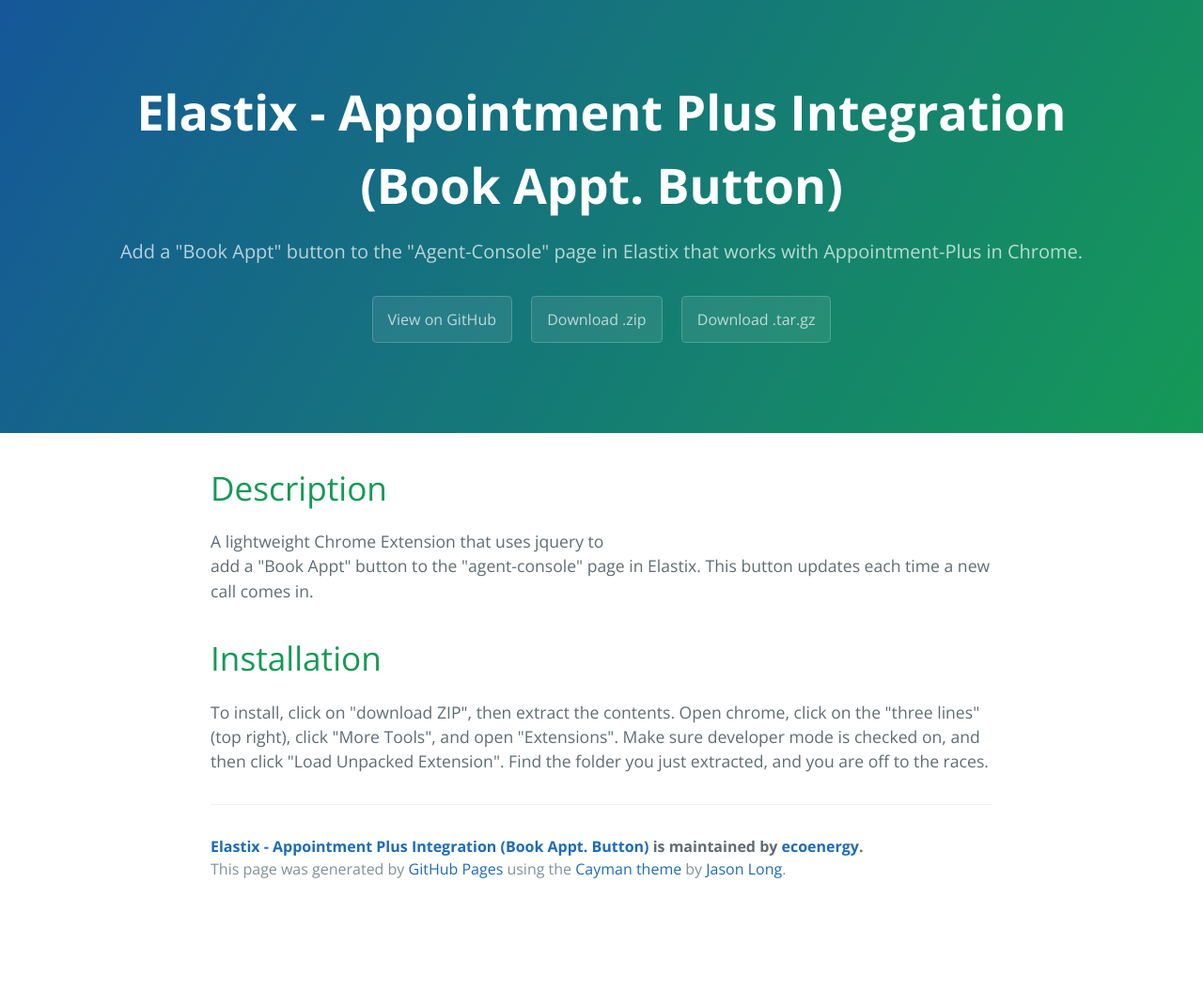
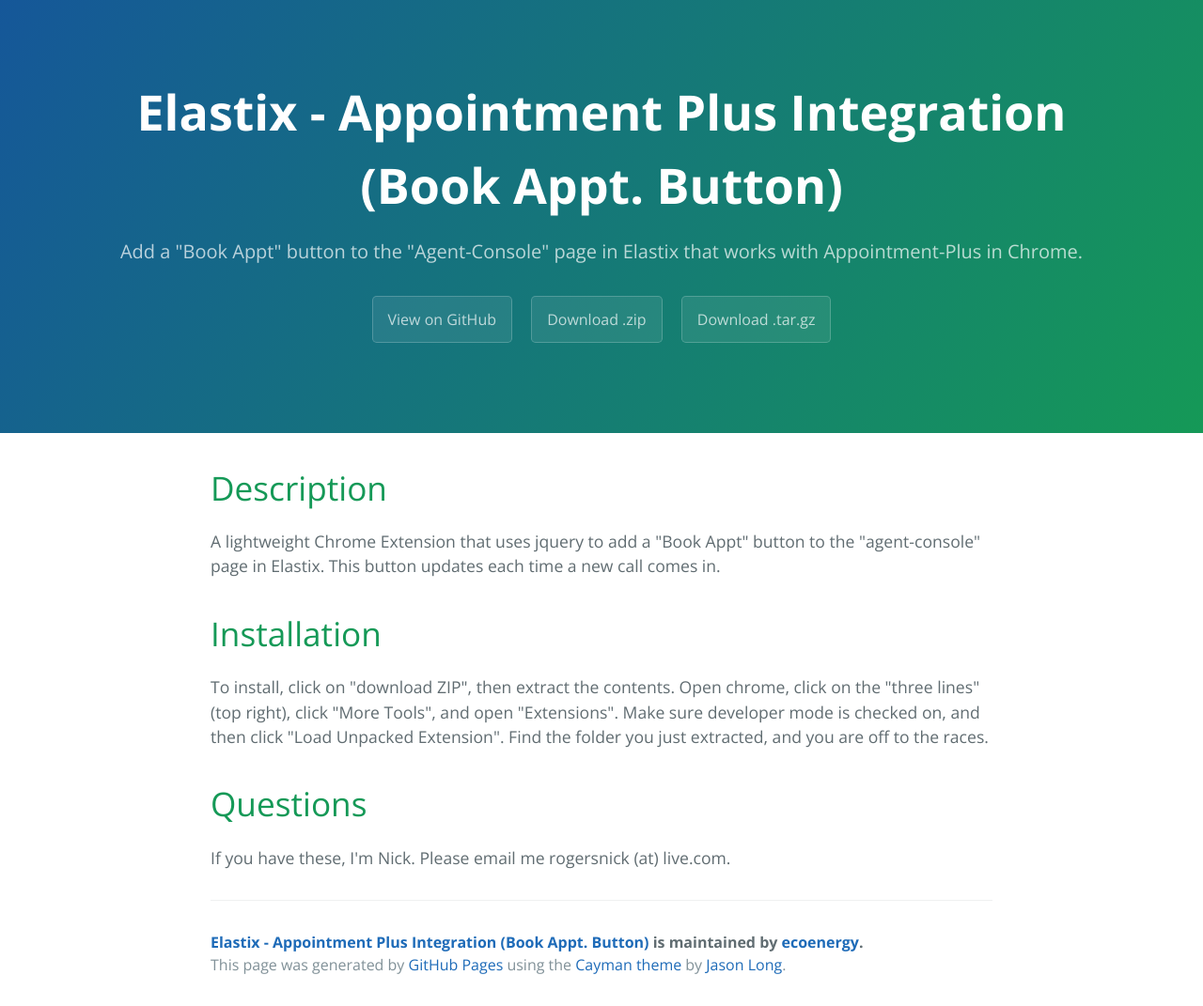
Before and after one commit to ecoenergy/book_appt, a plain HTML site: page index.html in a window 1280 px wide. Shown: the whole page at 94% size. Before the commit the page ends 969 px from the top, so only its background shows below. Drawn offline with nearby package versions, Linux system fonts and the light colour scheme.

```diff
--- a/index.html
+++ b/index.html
@@ -22,12 +22,17 @@
       <h1>
 <a id="description" class="anchor" href="#description" aria-hidden="true"><span class="octicon octicon-link"></span></a>Description</h1>
 
-<p>A lightweight Chrome Extension that uses jquery to <br>add a "Book Appt" button to the "agent-console" page in Elastix. This button updates each time a new call comes in.</p>
+<p>A lightweight Chrome Extension that uses jquery to add a "Book Appt" button to the "agent-console" page in Elastix. This button updates each time a new call comes in.</p>
 
 <h1>
 <a id="installation" class="anchor" href="#installation" aria-hidden="true"><span class="octicon octicon-link"></span></a>Installation</h1>
 
 <p>To install, click on "download ZIP", then extract the contents. Open chrome, click on the "three lines" (top right), click "More Tools", and open "Extensions". Make sure developer mode is checked on, and then click "Load Unpacked Extension". Find the folder you just extracted, and you are off to the races.</p>
+
+<h1>
+<a id="questions" class="anchor" href="#questions" aria-hidden="true"><span class="octicon octicon-link"></span></a>Questions</h1>
+
+<p>If you have these, I'm Nick. Please email me rogersnick (at) live.com. </p>
 
       <footer class="site-footer">
         <span class="site-footer-owner"><a href="https://github.com/ecoenergy/book_appt">Elastix - Appointment Plus Integration (Book Appt. Button)</a> is maintained by <a href="https://github.com/ecoenergy">ecoenergy</a>.</span>
--- a/params.json
+++ b/params.json
@@ -1 +1 @@
-{"name":"Elastix - Appointment Plus Integration (Book Appt. Button)","tagline":"Add a \"Book Appt\" button to the \"Agent-Console\" page in Elastix that works with Appointment-Plus in Chrome.","body":"# Description\r\nA lightweight Chrome Extension that uses jquery to <br>add a \"Book Appt\" button to the \"agent-console\" page in Elastix. This button updates each time a new call comes in.\r\n\r\n# Installation\r\nTo install, click on \"download ZIP\", then extract the contents. Open chrome, click on the \"three lines\" (top right), click \"More Tools\", and open \"Extensions\". Make sure developer mode is checked on, and then click \"Load Unpacked Extension\". Find the folder you just extracted, and you are off to the races.","google":"","note":"Don't delete this file! It's used internally to help with page regeneration."}
+{"name":"Elastix - Appointment Plus Integration (Book Appt. Button)","tagline":"Add a \"Book Appt\" button to the \"Agent-Console\" page in Elastix that works with Appointment-Plus in Chrome.","body":"# Description\r\nA lightweight Chrome Extension that uses jquery to add a \"Book Appt\" button to the \"agent-console\" page in Elastix. This button updates each time a new call comes in.\r\n\r\n# Installation\r\nTo install, click on \"download ZIP\", then extract the contents. Open chrome, click on the \"three lines\" (top right), click \"More Tools\", and open \"Extensions\". Make sure developer mode is checked on, and then click \"Load Unpacked Extension\". Find the folder you just extracted, and you are off to the races.\r\n\r\n#Questions\r\nIf you have these, I'm Nick. Please email me rogersnick (at) live.com. ","google":"","note":"Don't delete this file! It's used internally to help with page regeneration."}
```
